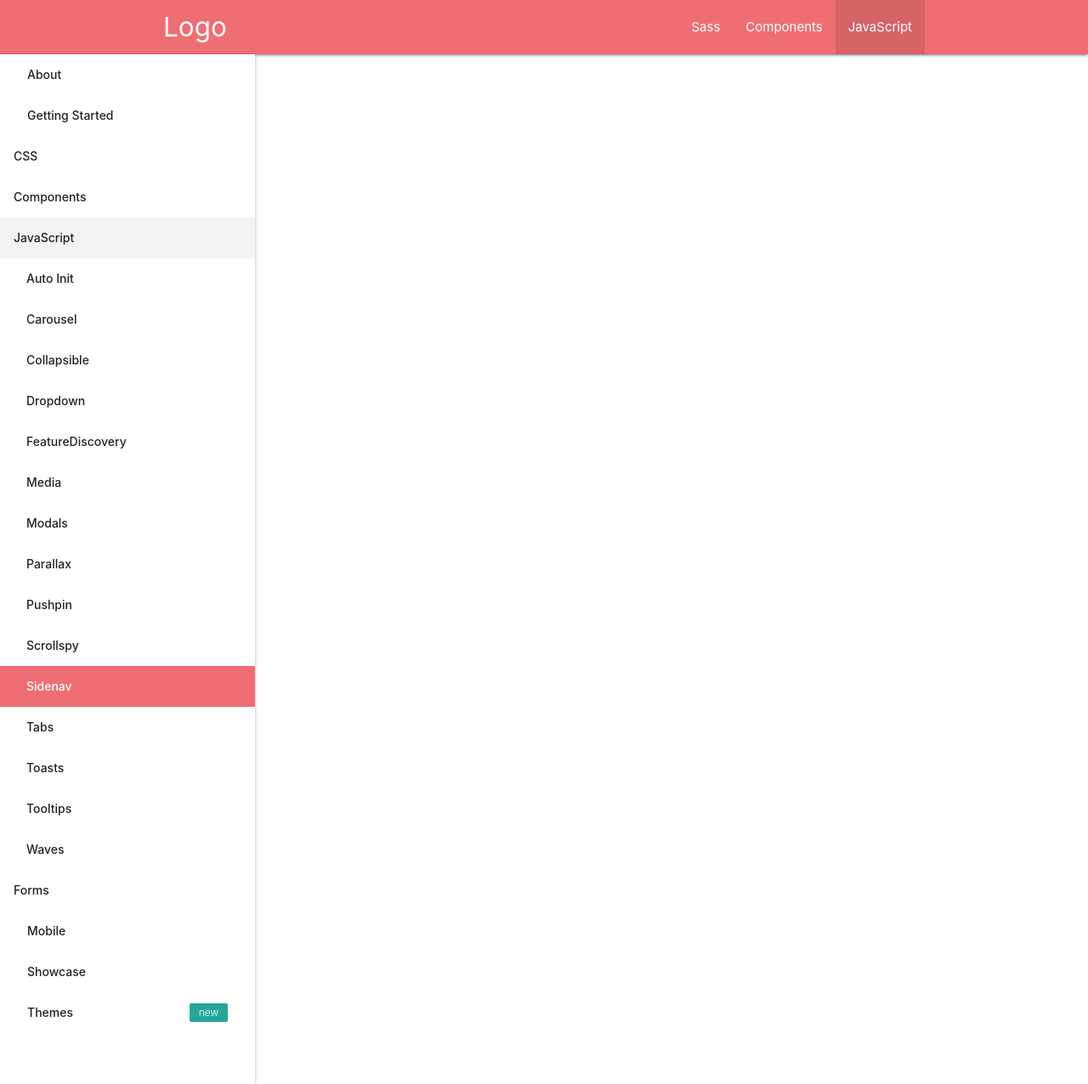
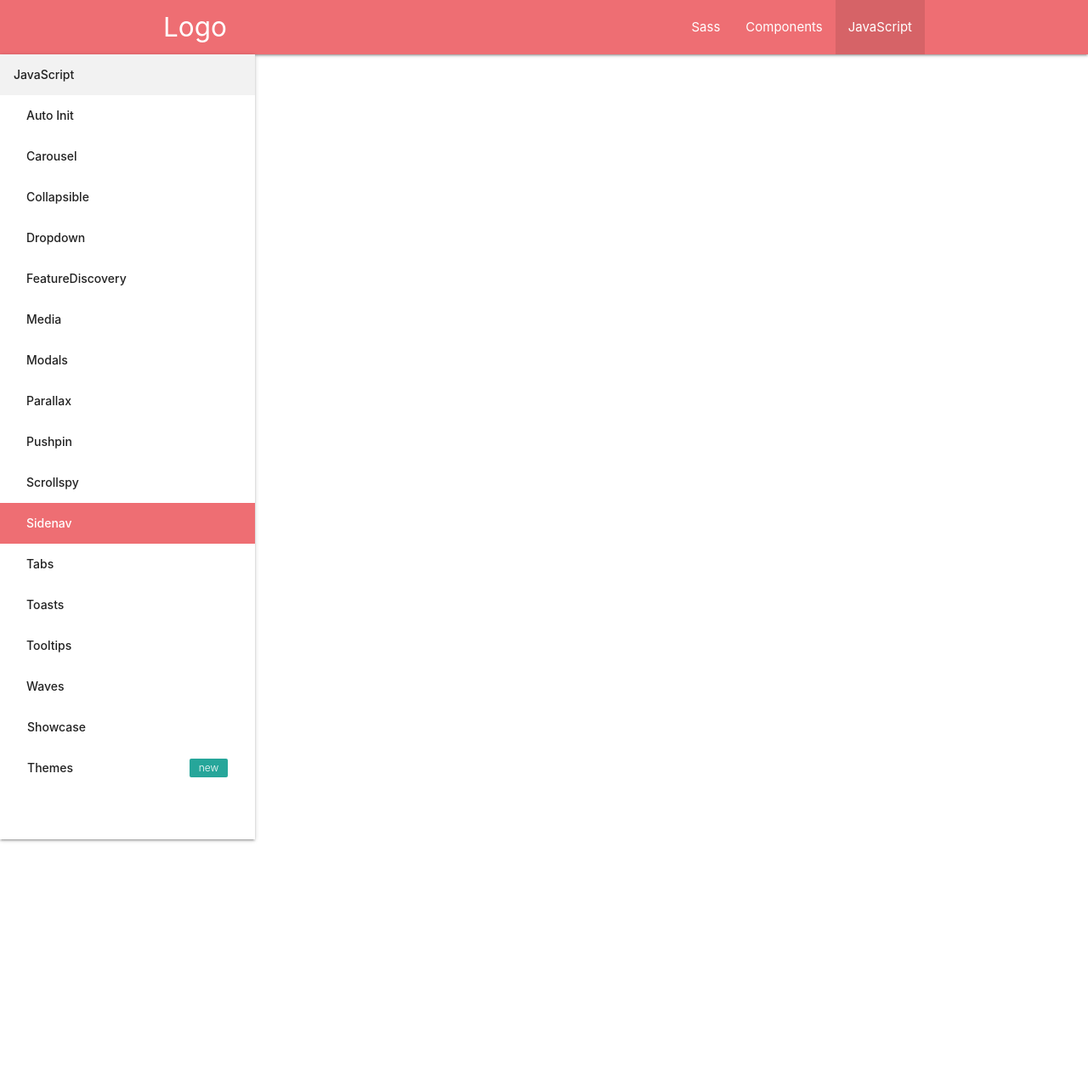
Before and after one commit to Aivirth/CssPlayground, a React (Create React App) app: page / in a window 1280 px wide. Shown: the whole page at 85% size. After the commit the page ends 988 px from the top, so only its background shows below. Built offline with nearby package versions, Linux system fonts and the light colour scheme.

Commit message:
Cleaned up Sidenav prototype

```diff
--- a/src/components/Navigation/Sidenav/Sidenav.js
+++ b/src/components/Navigation/Sidenav/Sidenav.js
@@ -11,107 +11,8 @@ export default () => {
         position: "static"
       }}
     >
-      <li className="bold">
-        <a href="about.html" className="waves-effect waves-teal">
-          About
-        </a>
-      </li>
-      <li className="bold">
-        <a href="getting-started.html" className="waves-effect waves-teal">
-          Getting Started
-        </a>
-      </li>
       <li className="no-padding">
         <ul className="collapsible collapsible-accordion">
-          <li className="bold">
-            <a
-              className="collapsible-header waves-effect waves-teal"
-              tabIndex="0"
-            >
-              CSS
-            </a>
-            <div className="collapsible-body">
-              <ul>
-                <li>
-                  <a href="color.html">Color</a>
-                </li>
-                <li>
-                  <a href="grid.html">Grid</a>
-                </li>
-                <li>
-                  <a href="helpers.html">Helpers</a>
-                </li>
-                <li>
-                  <a href="media-css.html">Media</a>
-                </li>
-                <li>
-                  <a href="pulse.html">Pulse</a>
-                </li>
-                <li>
-                  <a href="sass.html">Sass</a>
-                </li>
-                <li>
-                  <a href="shadow.html">Shadow</a>
-                </li>
-                <li>
-                  <a href="table.html">Table</a>
-                </li>
-                <li>
-                  <a href="css-transitions.html">Transitions</a>
-                </li>
-                <li>
-                  <a href="typography.html">Typography</a>
-                </li>
-              </ul>
-            </div>
-          </li>
-          <li className="bold">
-            <a
-              className="collapsible-header waves-effect waves-teal"
-              tabIndex="0"
-            >
-              Components
-            </a>
-            <div className="collapsible-body">
-              <ul>
-                <li>
-                  <a href="badges.html">Badges</a>
-                </li>
-                <li>
-                  <a href="buttons.html">Buttons</a>
-                </li>
-                <li>
-                  <a href="breadcrumbs.html">Breadcrumbs</a>
-                </li>
-                <li>
-                  <a href="cards.html">Cards</a>
-                </li>
-                <li>
-                  <a href="collections.html">Collections</a>
-                </li>
-                <li>
-                  <a href="floating-action-button.html">
-                    Floating Action Button
-                  </a>
-                </li>
-                <li>
-                  <a href="footer.html">Footer</a>
-                </li>
-                <li>
-                  <a href="icons.html">Icons</a>
-                </li>
-                <li>
-                  <a href="navbar.html">Navbar</a>
-                </li>
-                <li>
-                  <a href="pagination.html">Pagination</a>
-                </li>
-                <li>
-                  <a href="preloader.html">Preloader</a>
-                </li>
-              </ul>
-            </div>
-          </li>
           <li className="bold active">
             <a
               className="collapsible-header waves-effect waves-teal"
@@ -169,52 +70,9 @@ export default () => {
               </ul>
             </div>
           </li>
-          <li className="bold">
-            <a
-              className="collapsible-header waves-effect waves-teal"
-              tabIndex="0"
-            >
-              Forms
-            </a>
-            <div className="collapsible-body">
-              <ul>
-                <li>
-                  <a href="autocomplete.html">Autocomplete</a>
-                </li>
-                <li>
-                  <a href="checkboxes.html">Checkboxes</a>
-                </li>
-                <li>
-                  <a href="chips.html">Chips</a>
-                </li>
-                <li>
-                  <a href="pickers.html">Pickers</a>
-                </li>
-                <li>
-                  <a href="radio-buttons.html">Radio Buttons</a>
-                </li>
-                <li>
-                  <a href="range.html">Range</a>
-                </li>
-                <li>
-                  <a href="select.html">Select</a>
-                </li>
-                <li>
-                  <a href="switches.html">Switches</a>
-                </li>
-                <li>
-                  <a href="text-inputs.html">Text Inputs</a>
-                </li>
-              </ul>
-            </div>
-          </li>
         </ul>
       </li>
-      <li className="bold">
-        <a href="mobile.html" className="waves-effect waves-teal">
-          Mobile
-        </a>
-      </li>
+
       <li className="bold">
         <a href="showcase.html" className="waves-effect waves-teal">
           Showcase
```
